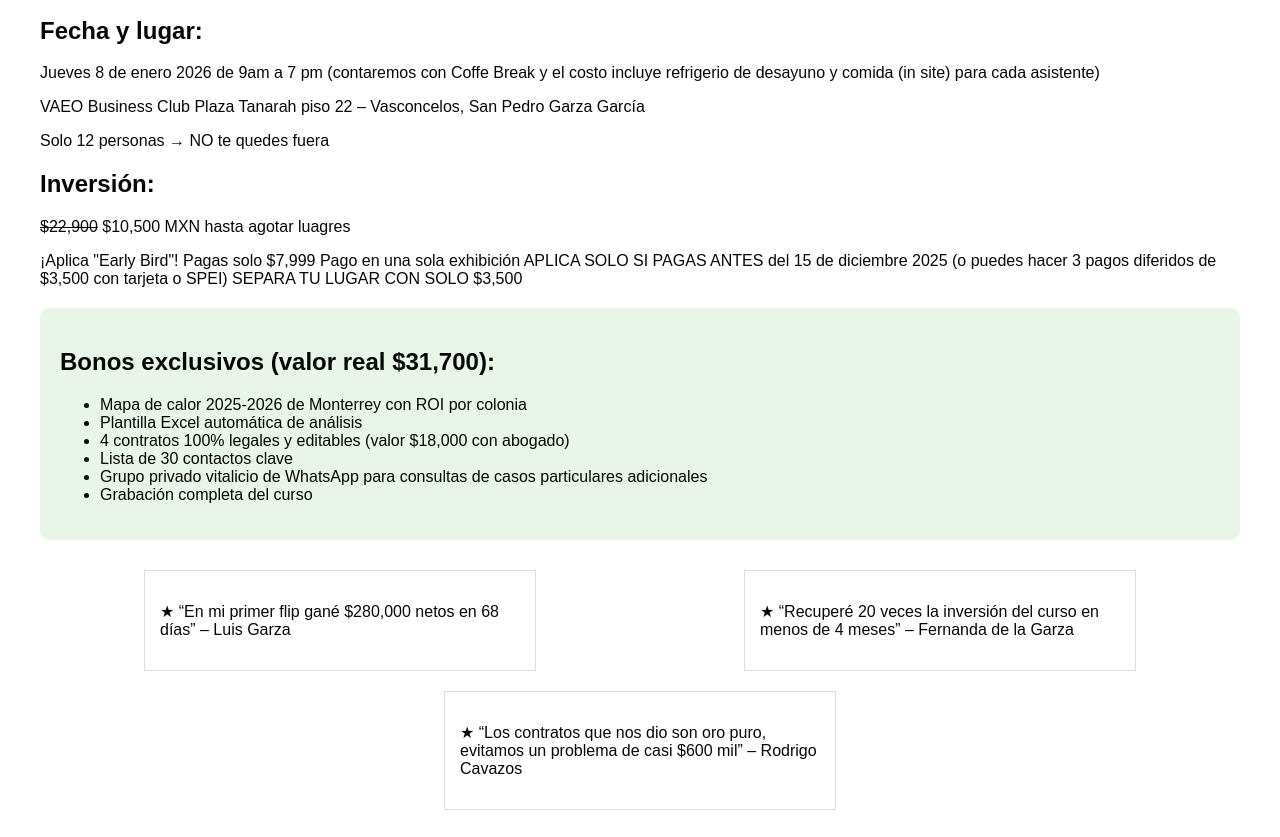
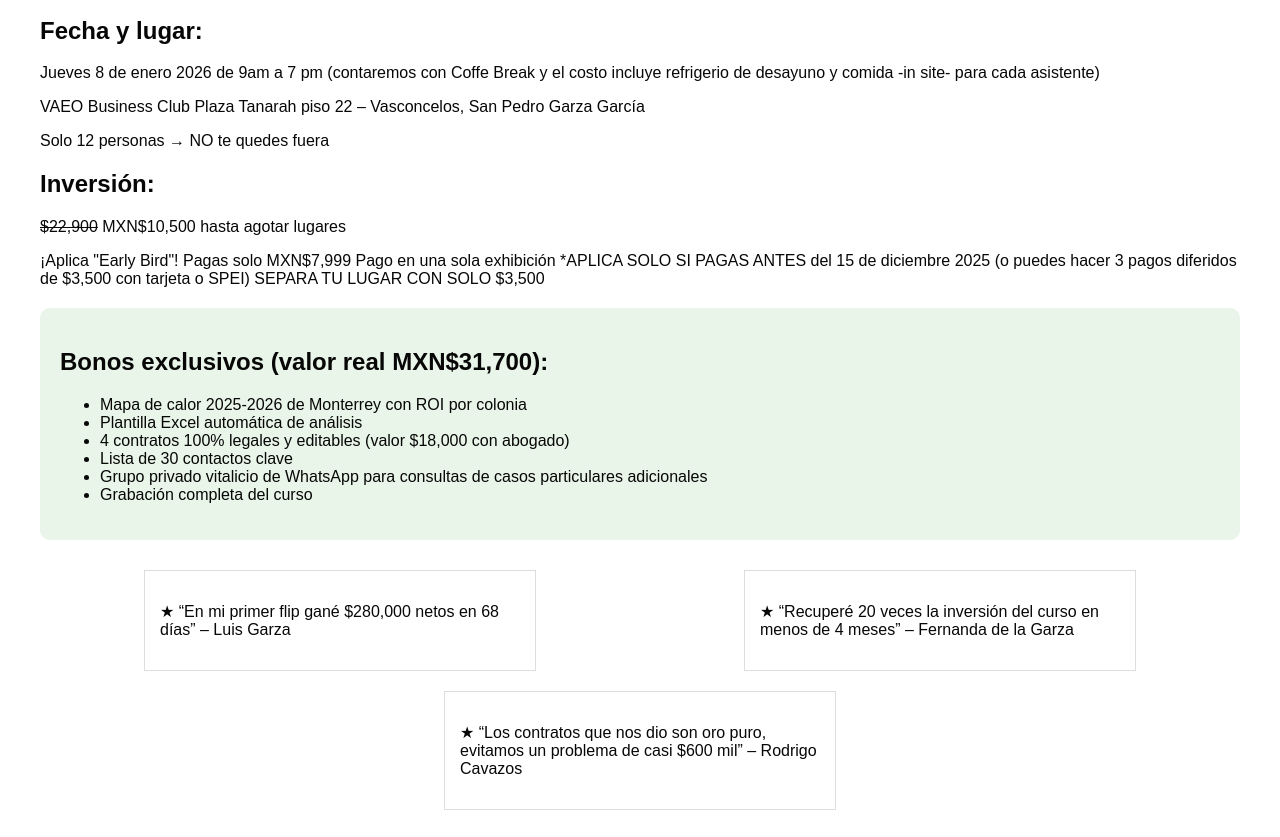
Before and after one commit to OutletDeCasas/El-proximo-nivel, a plain HTML site: page index.html in a window 1280 px wide. Shown: the part 1157-1994 px from the top of the page. Drawn offline with Linux system fonts and the light colour scheme.

Commit message:
Update index.html

```diff
--- a/index.html
+++ b/index.html
@@ -48,17 +48,17 @@
         </section>
         <section>
             <h2>Fecha y lugar:</h2>
-            <p>Jueves 8 de enero 2026 de 9am a 7 pm (contaremos con Coffe Break y el costo incluye refrigerio de desayuno y comida (in site) para cada asistente)</p>
+            <p>Jueves 8 de enero 2026 de 9am a 7 pm (contaremos con Coffe Break y el costo incluye refrigerio de desayuno y comida -in site- para cada asistente)</p>
             <p>VAEO Business Club Plaza Tanarah piso 22 – Vasconcelos, San Pedro Garza García</p>
             <p>Solo 12 personas → NO te quedes fuera</p>
         </section>
         <section>
             <h2>Inversión:</h2>
-            <p><strike>$22,900</strike> $10,500 MXN hasta agotar luagres</p>
-            <p>¡Aplica "Early Bird"! Pagas solo $7,999 Pago en una sola exhibición APLICA SOLO SI PAGAS ANTES del 15 de diciembre 2025 (o puedes hacer 3 pagos diferidos de $3,500 con tarjeta o SPEI) SEPARA TU LUGAR CON SOLO $3,500 </p>
+            <p><strike>$22,900</strike> MXN$10,500 hasta agotar lugares</p>
+            <p><b></b></B>¡Aplica "Early Bird"! Pagas solo MXN$7,999 Pago en una sola exhibición *APLICA SOLO SI PAGAS ANTES del 15 de diciembre 2025 (o puedes hacer 3 pagos diferidos de $3,500 con tarjeta o SPEI) SEPARA TU LUGAR CON SOLO $3,500 </p>
         </section>
         <div class="bonos">
-            <h2>Bonos exclusivos (valor real $31,700):</h2>
+            <h2>Bonos exclusivos (valor real MXN$31,700):</h2>
             <ul>
                 <li>Mapa de calor 2025-2026 de Monterrey con ROI por colonia</li>
                 <li>Plantilla Excel automática de análisis</li>
```
